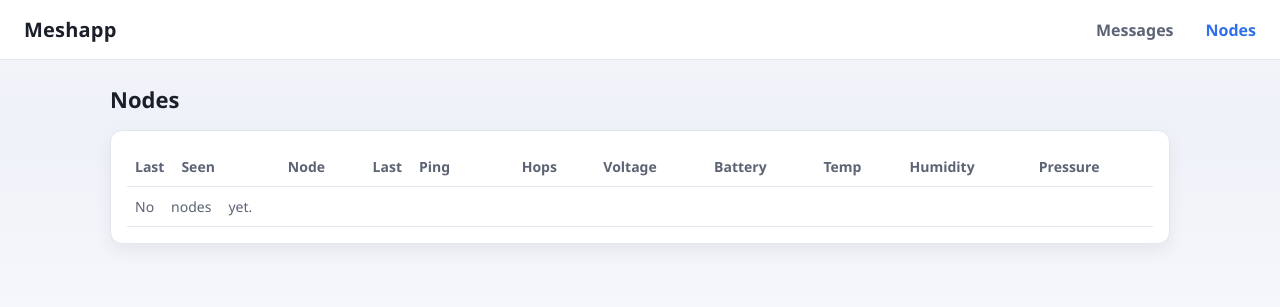
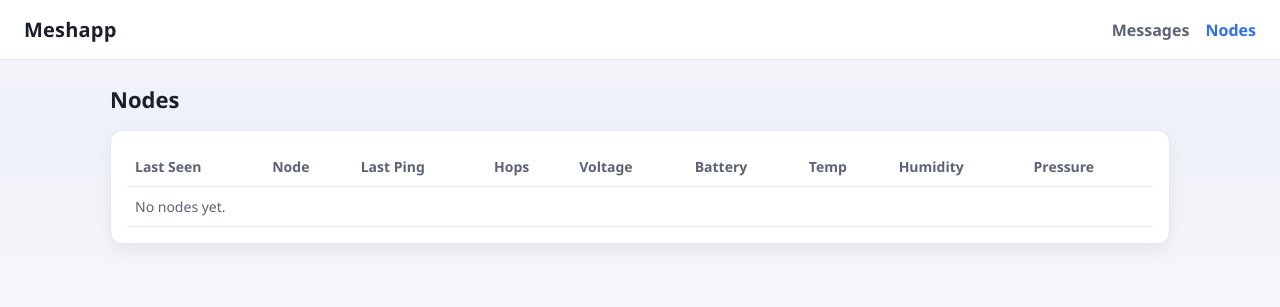
Before and after one commit to basti00/meshapp, a Flask app: page /nodes in a window 1280 px wide. Shown: the top 307 px of the page. Run offline with Flask 3, Linux system fonts and the light colour scheme; data that the repository does not hold is empty; some web fonts are replaced.

Commit message:
Stop loading emoji webfont; rely on system emoji fonts

```diff
--- a/templates/base.html
+++ b/templates/base.html
@@ -5,12 +5,6 @@
   <meta name="viewport" content="width=device-width, initial-scale=1">
   <title>Meshapp</title>
   <style>
-    @font-face {
-      font-family: "Noto Color Emoji";
-      src: url("{{ url_for('static', filename='fonts/NotoColorEmoji.ttf') }}") format("truetype");
-      font-display: swap;
-    }
-
     :root {
       --bg: #f6f7fb;
       --panel: #ffffff;
@@ -18,7 +12,7 @@
       --muted: #5c6374;
       --accent: #2f6fed;
       --border: #e3e6ee;
-      --font-main: "Noto Color Emoji", "Segoe UI Emoji", "Segoe UI", "Trebuchet MS", "Apple Color Emoji", sans-serif;
+      --font-main: "Segoe UI", "Segoe UI Emoji", "Segoe UI Symbol", "Apple Color Emoji", "Noto Color Emoji", "Noto Emoji", sans-serif;
     }
     * { box-sizing: border-box; }
     body {
```
Also changed, not shown: notes_from_user.md (+0 -13 lines).
